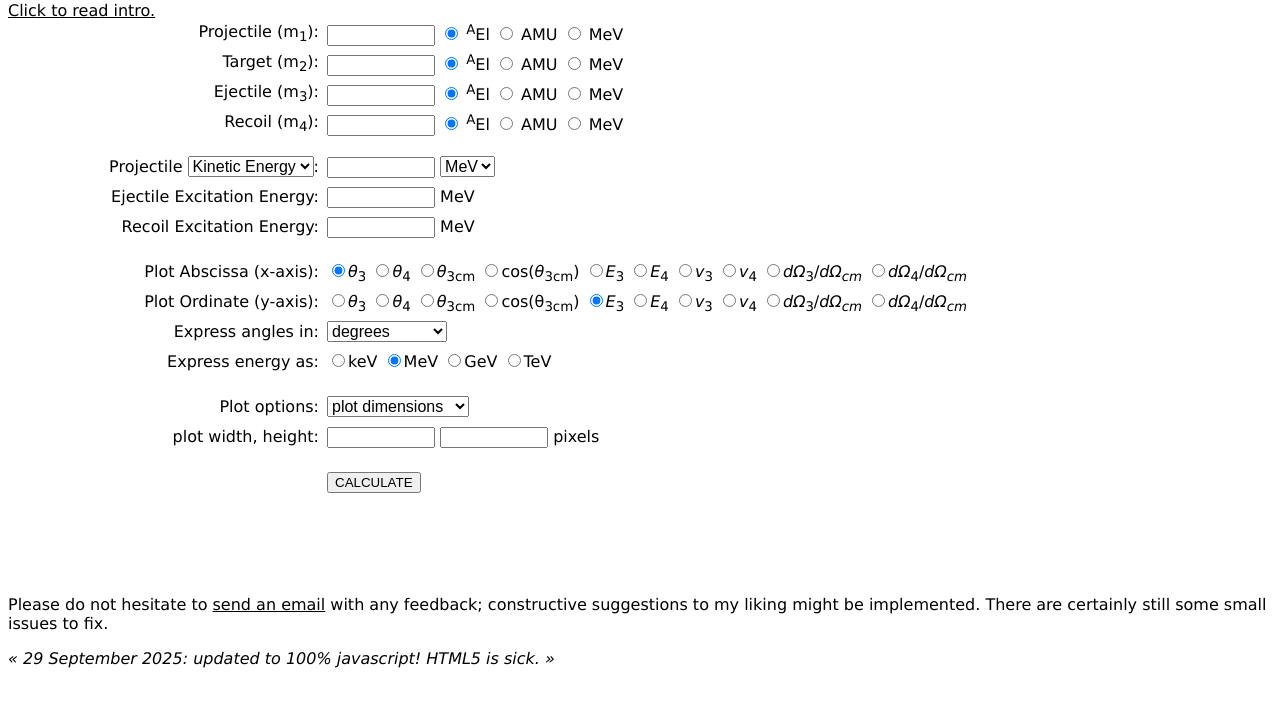
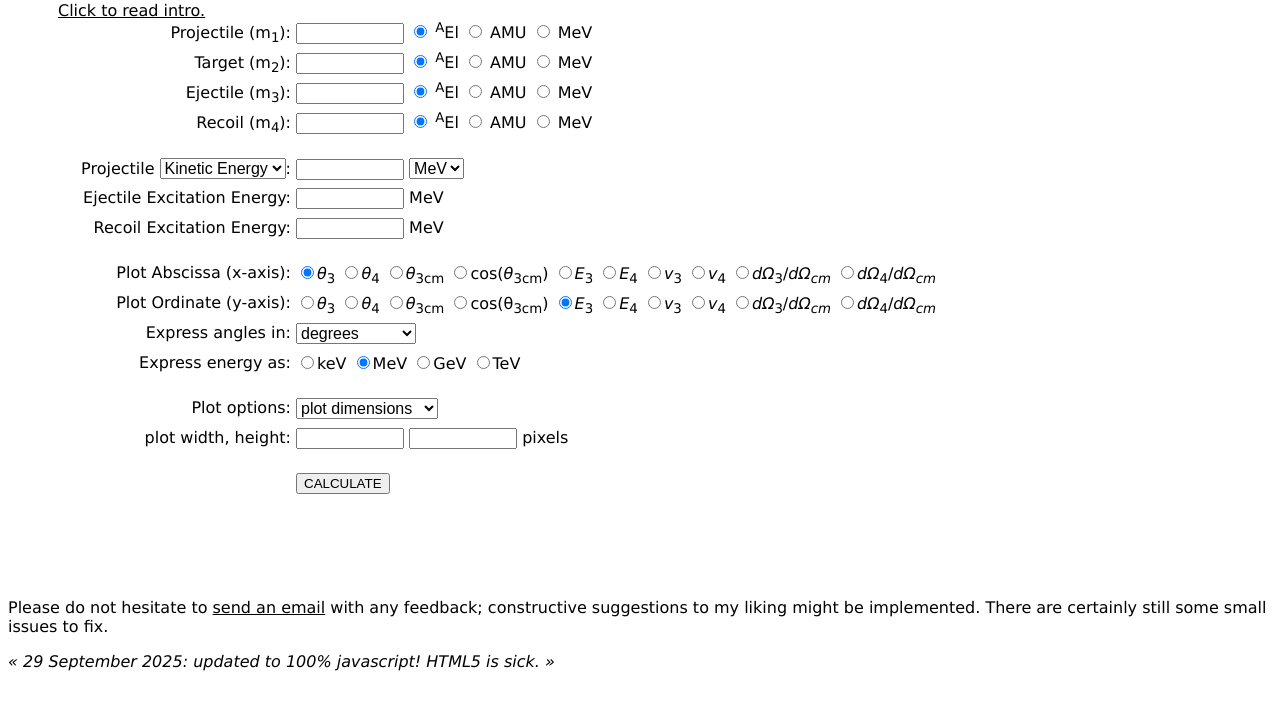
Before and after one commit to sky-sjue/kinematics, a plain HTML site: page index.html in a window 1280 px wide. Shown: the part 77-786 px from the top of the page. Drawn offline with Linux system fonts and the light colour scheme.

Commit message:
Add files via upload
Silly Slalom's fix broke stuff.  This fix should work in (hopefully) all scenarios.

```diff
--- a/src/kin.css
+++ b/src/kin.css
@@ -1,44 +1,26 @@
 body{font-family:Verdana, sans-serif;}
-#kinform {
-  display: grid;
-  grid-template-columns: 25% 1fr;
-  column-gap: 3px;
-  grid-auto-flow: row dense;
+#intro{margin-left:50px;
+       text-align:justify;
 }
-.t1 {
-  display: contents;
-  float: none;
-  text-align:right;
-  width: auto;
+#kinform{width:1200px;
+         overflow:auto;
 }
-.t2 {
-  display: contents;
-  float: none;
-  width: auto;
-}
-.c1, .c1t { grid-column: 1; }
-.c2, .c2f { grid-column: 2; }
-.c1, .c1t, .c2 {
-  height: auto;
-  min-height: 30px;
-  line-height: 1.5;
-  flex-wrap: wrap;
-  margin: 0 5px 0 0;
-}
+.t1{clear:both;
+    width:24%;
+    float:left;
+    text-align:right;
+    margin:0px 0px 0px 0px;}
+.t2{width:74%;
+    float:left;
+    text-align:left;
+    margin:0px 0px 0px 0px;}
+.c1{height:30px;
+    margin:0px 5px 0px 0px;}
+.c1t{height:30px;
+     margin:3px 5px 0px 0px;}
+.c2{height:30px;
+    margin:0px 0px 0px 0px;}
 .c2f{margin:0px 0px 0px 0px;}
-
-#po1[style*="display:block"],
-#po2[style*="display:block"],
-#po3[style*="display:block"],
-#po4[style*="display:block"],
-#po5[style*="display:block"],
-#po6[style*="display:block"],
-#po7[style*="display:block"],
-#po8[style*="display:block"] {
-  display: contents !important;
-}
-
-.buff{ grid-column: 1 / -1; } /* Keep row elements aligned vertically */
 .buff{clear:both;
       width:100%;
       height:15px;}
```
